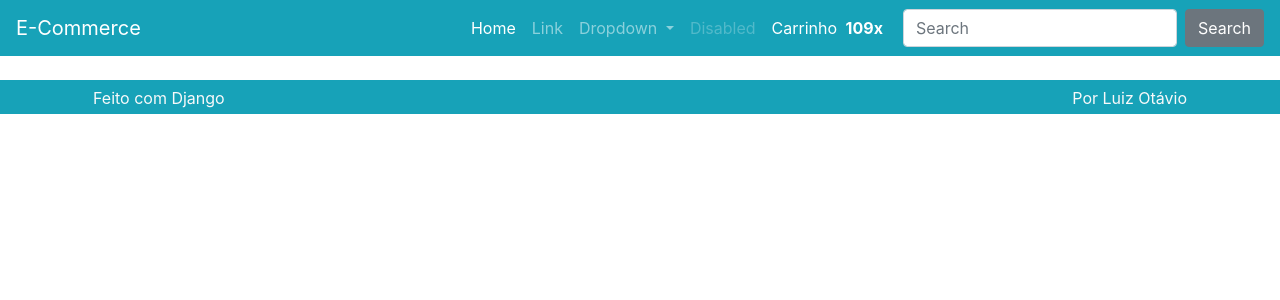
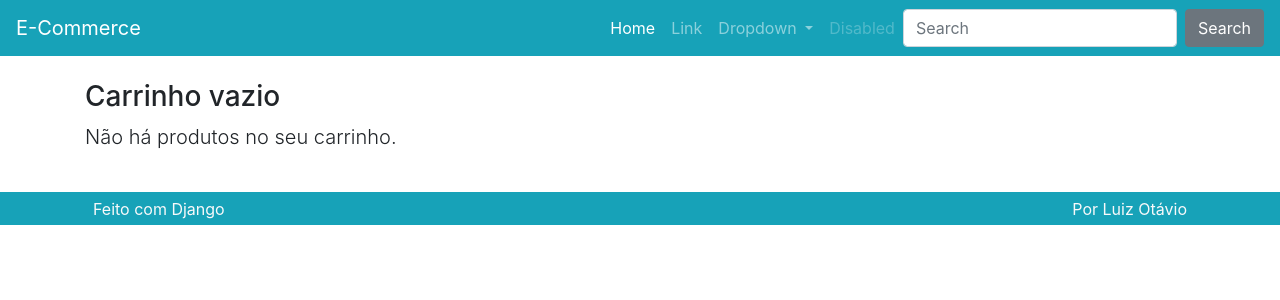
Before and after one commit to GustavoGentofanti/ecommerce_django, a Django app: page /carrinho/ in a window 1280 px wide. Shown: the top 300 px of the page. Run offline with Django 4.2, Linux system fonts and the light colour scheme; some libraries are stand-ins or nearby versions.

Commit message:
Rendering shopping cart - P1

```diff
--- a/produto/templates/produto/carrinho.html
+++ b/produto/templates/produto/carrinho.html
@@ -1,7 +1,96 @@
 {% extends 'base.html' %}
+{% load omfilters %}
+{% load static %}
 
 {% block 'conteudo' %}
 
-{{ request.session.carrinho }}
+{% if request.session.carrinho %}
+
+<div class="row mt-3">
+    <div class="col">
+        <h3>Carrinho de compras</h3>
+        <p class="lead">Os produtos, quantidades e preços que você escolheu.</p>
+
+        <div class="table-responsive">
+            <table class="table">
+                <tr>
+                    <th class="d-none d-lg-block">Imagem</th>
+                    <th>Produto</th>
+                    <th>V.</th>
+                    <th>QTD.</th>
+                    <th>Total</th>
+                </tr>
+
+
+                {% for item in request.session.carrinho.values %}
+                <tr>
+                    <td class="d-none d-lg-block">
+                        <img class="cart-img" src="{% get_media_prefix %}{{ item.imagem }}">
+                    </td>
+                    <td>
+                        <a href="{% url 'produto:detalhe' item.slug %}">
+                            {{ item.produto_nome }}
+                        </a>
+                        <a class="ml-3" href="{% url 'produto:removerdocarrinho' %}?vid={{ item.variacao_id }}">
+                            <i class="fas fa-times-circle text-danger" aria-hidden="true"></i>
+                        </a>
+                    </td>
+                    <td>{{ item.variacao_nome }}</td>
+                    <td>
+                        {{ item.quantidade }} x
+                        {% if item.preco_unitario_promocional %}
+                        {{ item.preco_unitario_promocional }}
+                        {% else %}
+                        {{ item.preco_unitario }}
+                        {% endif %}
+                    </td>
+
+                    {% if item.preco_quantitativo_promocional %}
+                    <td>R$ {{ item.preco_quantitativo_promocional|formata_preco }}</td>
+                    {% else %}
+                    <td>R$ {{ item.preco_quantitativo|formata_preco }}</td>
+                    {% endif %}
+
+                </tr>
+                {% endfor %}
+
+
+            </table>
+        </div>
+    </div>
+</div>
+
+
+
+<div class="row mt-3">
+    <div class="col-lg">
+        <p class='lead'>Total no carrinho</p>
+
+        <div class='table-responsive'>
+            <table class="table">
+                <tr>
+                    <td class="font-weight-bold">Total</td>
+                    <td>R$100000</td>
+                </tr>
+            </table>
+        </div>
+    </div>
+    <div class="col-lg mt-auto">
+        <a class="btn btn-lg btn-block btn-primary" href="#">
+            Finalizar a compra
+        </a>
+    </div>
+</div>
+
+{% else %}
+
+<div class="row mt-3">
+    <div class="col">
+        <h3>Carrinho vazio</h3>
+        <p class="lead">Não há produtos no seu carrinho.</p>
+    </div>
+</div>
+
+{% endif %}
 
 {% endblock %}
--- a/produto/templatetags/omfilters.py
+++ b/produto/templatetags/omfilters.py
@@ -7,3 +7,7 @@ register = Library()
 @register.filter
 def formata_preco(val):
     return utils.formata_preco(val)
+
+@register.filter
+def cart_total_qtd(carrinho):
+    return utils.cart_total_qtd(carrinho)
--- a/produto/views.py
+++ b/produto/views.py
@@ -1,3 +1,5 @@
+from cgitb import reset
+from urllib import request
 from django.shortcuts import render, redirect, reverse, get_object_or_404
 from django.views.generic.list import ListView
 from django.views.generic.detail import DetailView
@@ -66,10 +68,10 @@ class AdicionarAoCarrinho(View):
             self.request.session["carrinho"] = {}
             self.request.session.save()
 
-        carrinho = self.request.session["carrihno"]
+        carrinho = self.request.session["carrinho"]
 
         if variacao_id in carrinho:
-            quantidade_carrinho = carrinho["variacao_id"]["quantidade"]
+            quantidade_carrinho = carrinho[variacao_id]["quantidade"]
             quantidade_carrinho += 1
 
             if variacao_estoque < quantidade_carrinho:
@@ -105,14 +107,40 @@ class AdicionarAoCarrinho(View):
 
         messages.success(
             self.request,
-            f'Produto {produto_nome} {variacao_nome} adicionado ao seu carrinho.'
+            f'Produto "{produto_nome} {variacao_nome}" adicionado ao seu carrinho.'
         )
 
         return redirect(http_referer)
 
 class RemoverDoCarrinho(View):
     def get(self, *args, **kwargs):
-        return HttpResponse("RemoverDoCarrinho")
+        http_referer = self.request.META.get(
+            "HTTP_REFERER",
+            reverse("produto:lista")
+        )
+
+        variacao_id = self.request.GET.get("vid")
+
+        if not variacao_id:
+            return redirect(http_referer)
+
+        if not self.request.session.get('carrinho'):
+            return redirect(http_referer)
+
+        if variacao_id not in self.request.session['carrinho']:
+            return redirect(http_referer)
+
+        carrinho = self.request.session['carrinho'][variacao_id]
+
+        messages.success(
+            self.request,
+            f'Produto {carrinho["produto_nome"]} {carrinho["variacao_nome"]} '
+            f'removido do seu carrinho.'
+        )
+
+        del self.request.session['carrinho'][variacao_id]
+        self.request.session.save()
+        return redirect(http_referer)
 
 
 class Carrinho(View):
--- a/templates/parciais/_nav.html
+++ b/templates/parciais/_nav.html
@@ -1,3 +1,5 @@
+{% load omfilters %}
+
 <nav class="navbar navbar-dark bg-primary navbar-expand-lg">
     <a class="navbar-brand" href="{% url 'produto:lista' %}">E-Commerce</a>
     <button class="navbar-toggler" type="button" data-toggle="collapse" data-target="#navbarSupportedContent"
@@ -28,19 +30,22 @@
             <li class="nav-item">
                 <a class="nav-link disabled" href="#">Disabled</a>
             </li>
+
+            {% if request.session.carrinho %}
             <li class="nav-item">
-                <a class="nav-link nav-cart-link active" href="#">
+                <a class="nav-link nav-cart-link active" href="{% url 'produto:carrinho' %}">
                     <span class="nav-cart-text mr-1">
                         Carrinho
                     </span>
                     <span class="nav-cart-count mr-1">
-                        <strong>109x</strong>
+                        <strong>{{ request.session.carrinho|cart_total_qtd }}x</strong>
                     </span>
                     <span class="nav-cart-icon mr-2">
                         <i class="fas fa-shopping-cart"></i>
                     </span>
                 </a>
             </li>
+            {% endif %}
         </ul>
         <form class="form-inline my-2 my-lg-0">
             <input class="form-control mr-sm-2" type="search" placeholder="Search" aria-label="Search">
--- a/utils/utils.py
+++ b/utils/utils.py
@@ -1,2 +1,5 @@
 def formata_preco(val):
     return f'R$ {val:.2f}'.replace('.', ',')
+
+def cart_total_qtd(carrinho):
+    return sum([item["quantidade"] for item in carrinho.values()])
```
Also changed, not shown: db.sqlite3.
